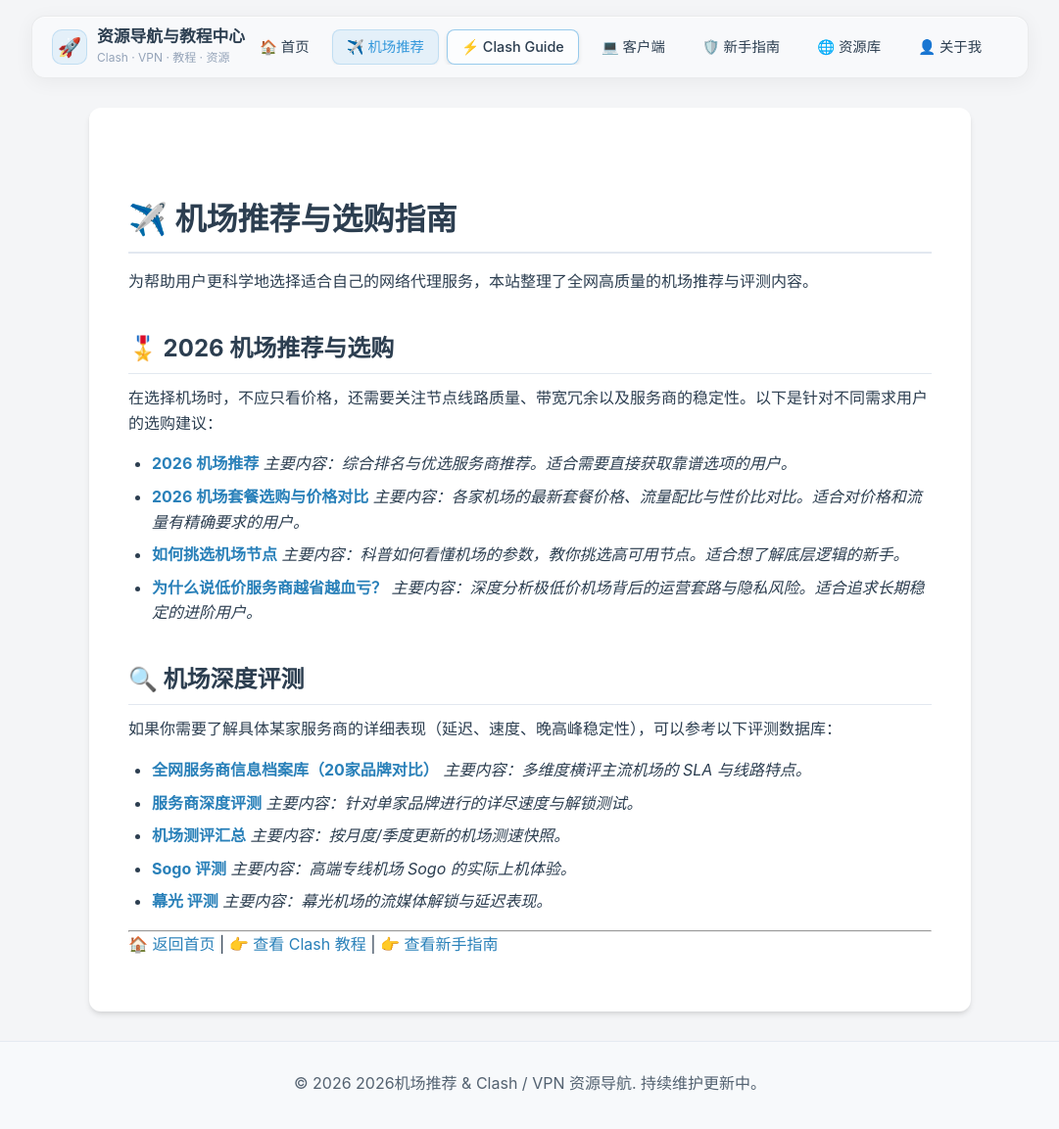
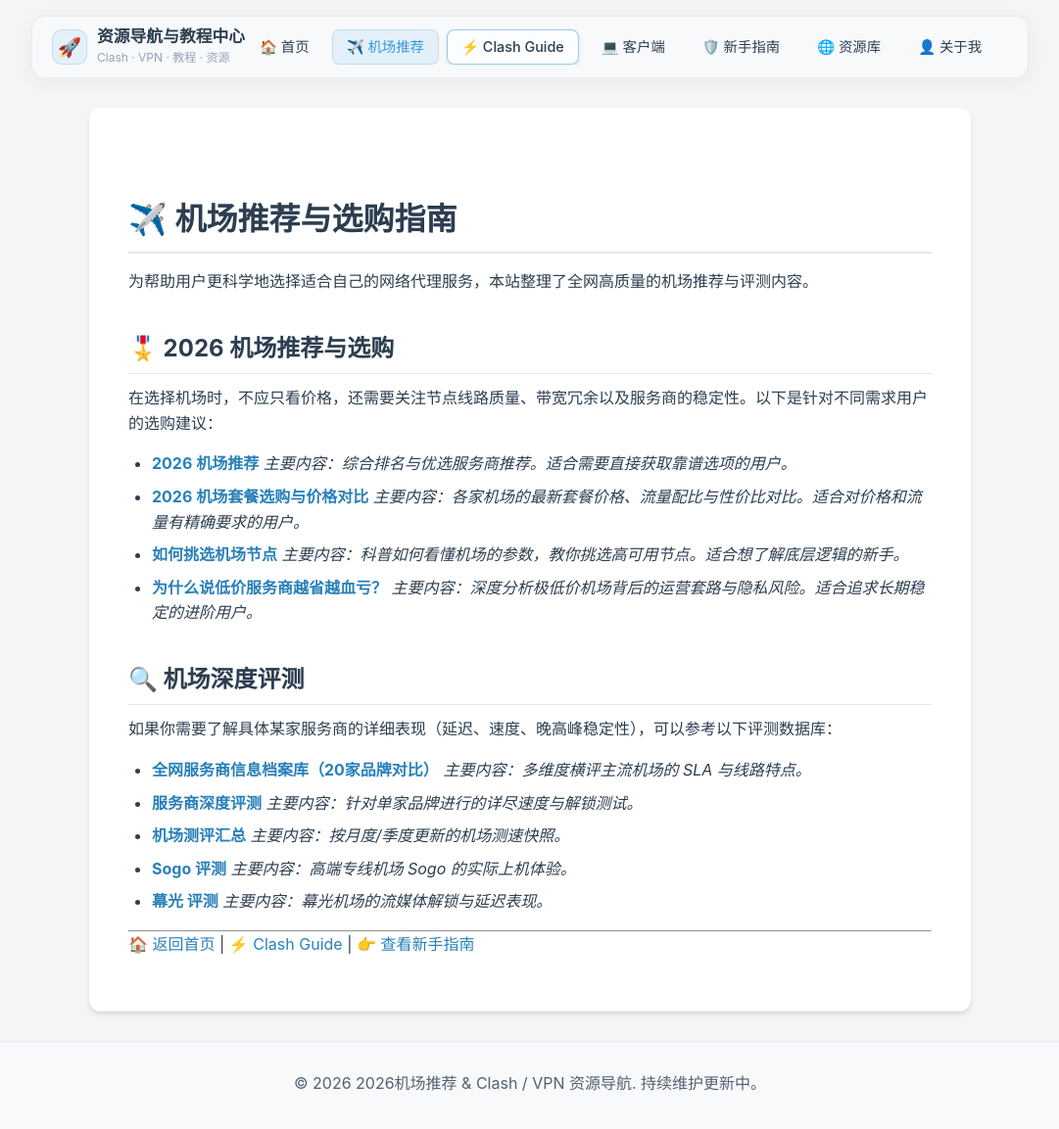
Before and after one commit to Colasaiko/tuijianjichang, a Jekyll site: the page built from airport.md, in a window 1280 px wide and 1166 px high. Shown: the top 1153 px of the window at 98% size, without its empty margins (99-1180 px from the left). Built offline with Jekyll 4.4.1, drawn with Linux system fonts in a browser that asks for light colours; our own code applies the rules of GitHub Pages for plain Markdown files.

Commit message:
fix: replace old Clash tutorial link on airport page

```diff
--- a/airport.md
+++ b/airport.md
@@ -37,4 +37,4 @@ description: 2026 最新机场推荐，套餐选购建议，机场评测，节
   *主要内容：幕光机场的流媒体解锁与延迟表现。*
 
 ---
-[🏠 返回首页](./) | [👉 查看 Clash 教程](./clash.html) | [👉 查看新手指南](./newbie.html)
+[🏠 返回首页](./) | [⚡ Clash Guide](https://colasaiko.github.io/Clash-/) | [👉 查看新手指南](./newbie.html)
```
